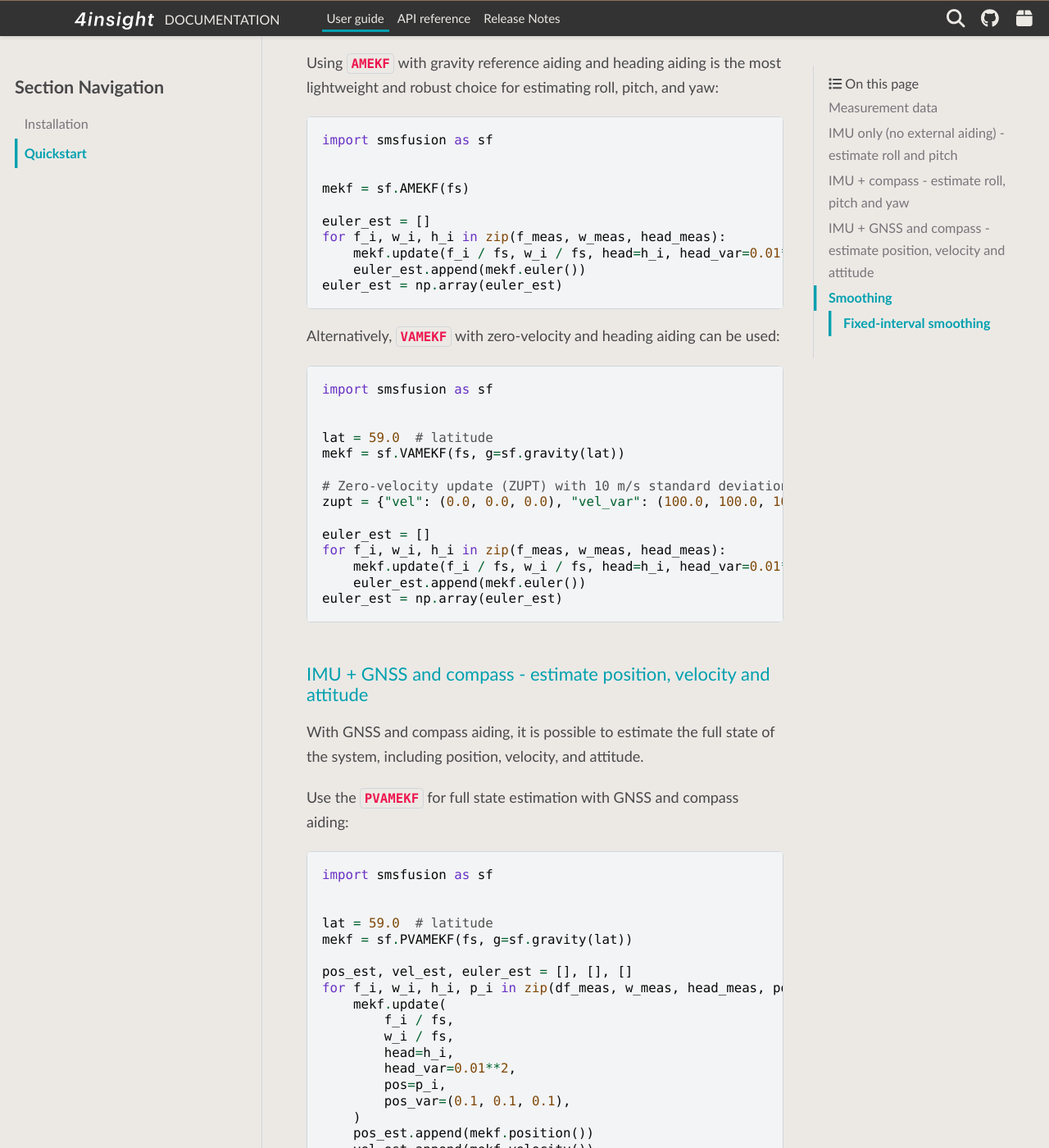
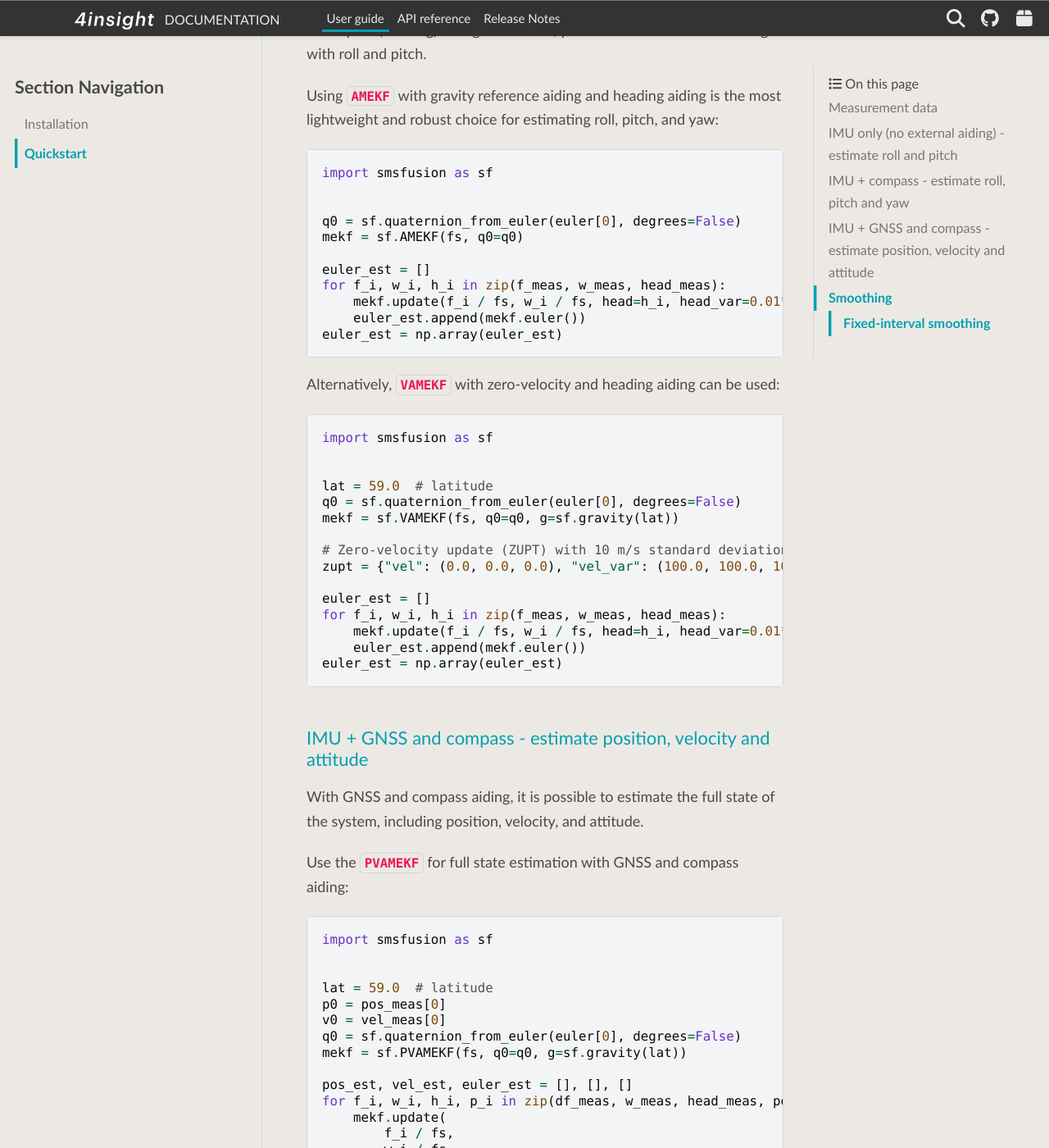
Before and after one commit to 4Subsea/smsfusion-python, a Sphinx documentation site: the page built from docs/user_guide/quickstart.rst, in a window 1280 px wide and 1400 px high, scrolled down 3883 px. Shown: the whole window at 82% size. Built offline with Sphinx 7.4.7 and the PyData theme 0.15.4, drawn with Linux system fonts in a browser that asks for light colours; some of the changed text lies outside the part shown.

Commit message:
small fix

```diff
--- a/docs/user_guide/quickstart.rst
+++ b/docs/user_guide/quickstart.rst
@@ -112,7 +112,8 @@ and robust choice for estimating roll and pitch without external aiding:
     import smsfusion as sf
 
 
-    mekf = sf.AMEKF(fs)
+    q0 = sf.quaternion_from_euler(euler[0], degrees=False)
+    mekf = sf.AMEKF(fs, q0=q0)
 
     roll_pitch_est = []
     for f_i, w_i in zip(f_meas, w_meas):
@@ -128,7 +129,8 @@ Alternatively, :class:`~smsfusion.VAMEKF` with zero-velocity aiding can be used:
 
 
     lat = 59.0  # latitude
-    mekf = sf.VAMEKF(fs, g=sf.gravity(lat))
+    q0 = sf.quaternion_from_euler(euler[0], degrees=False)
+    mekf = sf.VAMEKF(fs, q0=q0, g=sf.gravity(lat))
 
     # Zero-velocity update (ZUPT) with 10 m/s standard deviation
     zupt = {"vel": (0.0, 0.0, 0.0), "vel_var": (100.0, 100.0, 100.0)}
@@ -160,7 +162,8 @@ is the most lightweight and robust choice for estimating roll, pitch, and yaw:
     import smsfusion as sf
 
 
-    mekf = sf.AMEKF(fs)
+    q0 = sf.quaternion_from_euler(euler[0], degrees=False)
+    mekf = sf.AMEKF(fs, q0=q0)
 
     euler_est = []
     for f_i, w_i, h_i in zip(f_meas, w_meas, head_meas):
@@ -177,7 +180,8 @@ can be used:
 
 
     lat = 59.0  # latitude
-    mekf = sf.VAMEKF(fs, g=sf.gravity(lat))
+    q0 = sf.quaternion_from_euler(euler[0], degrees=False)
+    mekf = sf.VAMEKF(fs, q0=q0, g=sf.gravity(lat))
 
     # Zero-velocity update (ZUPT) with 10 m/s standard deviation
     zupt = {"vel": (0.0, 0.0, 0.0), "vel_var": (100.0, 100.0, 100.0)}
@@ -203,7 +207,10 @@ aiding:
 
 
     lat = 59.0  # latitude
-    mekf = sf.PVAMEKF(fs, g=sf.gravity(lat))
+    p0 = pos_meas[0]
+    v0 = vel_meas[0]
+    q0 = sf.quaternion_from_euler(euler[0], degrees=False)
+    mekf = sf.PVAMEKF(fs, q0=q0, g=sf.gravity(lat))
 
     pos_est, vel_est, euler_est = [], [], []
     for f_i, w_i, h_i, p_i in zip(df_meas, w_meas, head_meas, pos_meas):
```
Also changed, not shown: other parts of docs/user_guide/quickstart.rst (+1 -0 lines).
